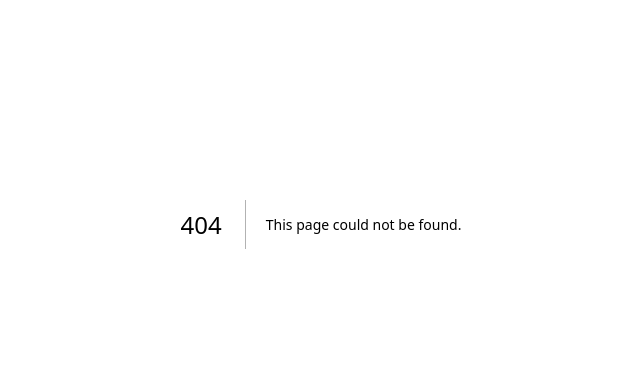
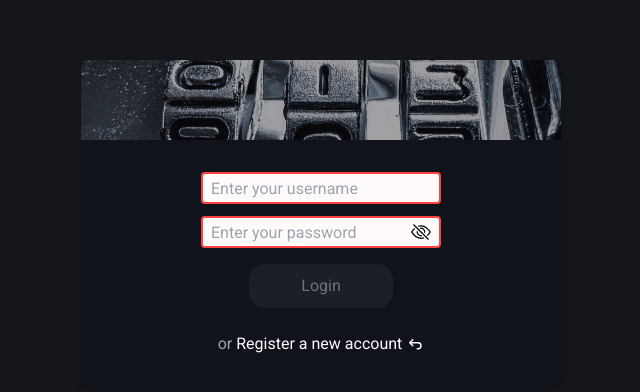
Before and after one commit to psparsa/AlphaGallery, a Next.js app in the folder source/client/: page /login in a window 1280 px wide. Before the commit this address had no page. Shown: the part 176-568 px from the top of the page, without its empty margins (319-959 px from the left). Built offline with nearby package versions, Linux system fonts and the light colour scheme.

Commit message:
feat: login page implemented
NOTE: register form doesn't work yet

```diff
--- a/source/client/package.json
+++ b/source/client/package.json
@@ -19,12 +19,17 @@
     "webpack": "^5"
   },
   "dependencies": {
+    "@hookform/resolvers": "2.9.11",
     "@tanstack/react-query": "4.24.6",
     "axios": "1.3.3",
     "js-cookie": "3.0.1",
     "next": "13.1.6",
     "react": "18.2.0",
     "react-dom": "18.2.0",
+    "react-hook-form": "7.43.5",
+    "react-icons": "4.8.0",
+    "react-toastify": "9.1.1",
+    "use-debounce": "9.0.3",
     "zod": "3.20.6"
   },
   "devDependencies": {
--- /dev/null
+++ b/source/client/src/components/common/input/input.tsx
@@ -0,0 +1,57 @@
+import React, { ChangeEventHandler, FocusEventHandler, LegacyRef } from 'react';
+import { BsEyeSlash, BsEye } from 'react-icons/bs';
+import { twMerge } from 'tailwind-merge';
+
+interface InputProperties {
+  containerClassName?: string;
+  inputRef?: LegacyRef<HTMLInputElement>;
+  onBlur?: FocusEventHandler<HTMLInputElement>;
+  onChange?: ChangeEventHandler<HTMLInputElement>;
+  placeHolder?: string;
+  secret?: boolean;
+  value?: string;
+}
+
+export const Input = ({
+  placeHolder,
+  secret,
+  containerClassName,
+  onBlur,
+  onChange,
+  value,
+  inputRef,
+}: InputProperties) => {
+  const [isVisible, setVisibility] = React.useState(false);
+
+  const getInputType = (): React.HTMLInputTypeAttribute => {
+    if (secret && !isVisible) return 'password';
+    return 'text';
+  };
+
+  return (
+    <div
+      className={twMerge(
+        containerClassName,
+        'flex h-8 w-60 justify-between overflow-hidden rounded border-2 border-solid border-coralRed bg-snow'
+      )}
+    >
+      <input
+        type={getInputType()}
+        placeholder={placeHolder}
+        className="h-full flex-1 bg-snow pl-2 outline-none"
+        onBlur={onBlur}
+        onChange={onChange}
+        value={value}
+        ref={inputRef}
+      />
+      {secret && (
+        <div
+          className="flex h-full cursor-pointer items-center justify-center px-2"
+          onClick={() => setVisibility((p) => !p)}
+        >
+          {isVisible ? <BsEye size={20} /> : <BsEyeSlash size={20} />}
+        </div>
+      )}
+    </div>
+  );
+};
--- /dev/null
+++ b/source/client/src/components/common/login-form/forms/login.tsx
@@ -0,0 +1,119 @@
+import { Controller, useForm } from 'react-hook-form';
+import { Input } from '@/components/common/input/input';
+import { Button } from '@/components/common/button';
+import { zodResolver } from '@hookform/resolvers/zod';
+import * as z from 'zod';
+import { login as loginAccount } from '@/api';
+import { useAuth } from '@/utils/use-auth';
+import { isAxiosError } from 'axios';
+import { toast } from 'react-toastify';
+import { useDebouncedCallback } from 'use-debounce';
+
+const schema = z.object({
+  username: z
+    .string()
+    .min(1, { message: 'Username is required' })
+    .max(40, { message: 'Username is too long!' }),
+  password: z
+    .string()
+    .min(1, { message: 'Password is required' })
+    .max(60, { message: 'Password is too long!' }),
+});
+
+interface FormValues {
+  password: string;
+  username: string;
+}
+
+export const Login = () => {
+  const { loginUser } = useAuth({});
+  const {
+    control,
+    handleSubmit,
+    formState: { errors, isValid, isSubmitting },
+  } = useForm<FormValues>({
+    defaultValues: {
+      username: '',
+      password: '',
+    },
+    mode: 'onChange',
+    resolver: zodResolver(schema),
+  });
+
+  const onSubmit = useDebouncedCallback(async (formValues: FormValues) => {
+    try {
+      const { jwt } = await loginAccount({
+        identifier: formValues.username,
+        password: formValues.password,
+      });
+
+      loginUser({ jwt });
+    } catch (error) {
+      if (isAxiosError(error)) {
+        if (error.response) {
+          // eslint-disable-next-line @typescript-eslint/no-unsafe-member-access
+          const errorMessage = error.response.data.error.message as string;
+          toast.error(errorMessage);
+        } else toast.error("server didn't respond");
+      } else {
+        toast.error('connection error');
+      }
+    }
+  }, 500);
+
+  return (
+    <form
+      className="flex flex-col items-center"
+      // handleSubmit can also take an async callback!
+      // eslint-disable-next-line @typescript-eslint/no-misused-promises
+      onSubmit={handleSubmit(onSubmit)}
+    >
+      {!!errors.username?.message && (
+        <div className="mb-2 w-full text-center text-begonia">
+          {errors.username.message}
+        </div>
+      )}
+      <Controller
+        name="username"
+        control={control}
+        render={({ field: { onChange, onBlur, value, name, ref } }) => (
+          <Input
+            placeHolder="Enter your username"
+            inputRef={ref}
+            {...{ onChange, onBlur, value, name }}
+          />
+        )}
+      />
+
+      {!!errors.password?.message && (
+        <div className="mt-2 w-full text-center text-begonia">
+          {errors.password.message}
+        </div>
+      )}
+      <Controller
+        name="password"
+        control={control}
+        render={({ field: { onChange, onBlur, value, name, ref } }) => (
+          <Input
+            placeHolder="Enter your password"
+            secret={true}
+            containerClassName="mt-3"
+            inputRef={ref}
+            {...{ onChange, onBlur, value, name }}
+          />
+        )}
+      />
+
+      <div className="mt-4 w-36">
+        <Button
+          variant="dark"
+          fluid={true}
+          type="submit"
+          disable={!isValid || isSubmitting}
+        >
+          {isSubmitting ? 'Submitting...' : 'Login'}
+        </Button>
+      </div>
+    </form>
+  );
+};
--- /dev/null
+++ b/source/client/src/components/common/login-form/login-form.tsx
@@ -0,0 +1,73 @@
+import Image from 'next/image';
+import Link from 'next/link';
+import LockImage from '@/assets/lock.jpg';
+import { Input } from '@/components/common/input/input';
+import { Button } from '@/components/common/button';
+import { TbArrowBackUp } from 'react-icons/tb';
+import { useRouter } from 'next/router';
+import { twMerge } from 'tailwind-merge';
+import { Login } from './forms/login';
+
+const Register = () => {
+  return (
+    <form className="flex flex-col items-center">
+      <Input placeHolder="Enter your Email" />
+      <Input placeHolder="Enter your username" containerClassName="mt-3" />
+      <Input
+        placeHolder="Enter your password"
+        secret={true}
+        containerClassName="mt-3"
+      />
+
+      <div className="mt-4 w-36">
+        <Button variant="dark" fluid={true}>
+          Register
+        </Button>
+      </div>
+    </form>
+  );
+};
+
+interface LoginFormProperties {
+  containerClassName?: string;
+}
+
+export const LoginForm = ({ containerClassName }: LoginFormProperties) => {
+  const router = useRouter();
+  const isRegisterMode = !!router.query.register;
+
+  return (
+    <div
+      className={twMerge(
+        containerClassName,
+        'w-5/6 flex-col rounded-lg bg-chineseBlackVoid shadow-md sm:w-100'
+      )}
+    >
+      <div className="flex h-20 w-full items-center justify-center overflow-hidden rounded-t-lg">
+        <Image src={LockImage} alt="lock" />
+        <div className="absolute h-20  w-5/6 rounded-t-lg bg-chineseBlack opacity-40 sm:w-100"></div>
+      </div>
+
+      <div className="flex w-full flex-col items-center justify-center py-8">
+        {isRegisterMode ? <Register /> : <Login />}
+
+        <Link
+          href={isRegisterMode ? '/login' : '/login?register=true'}
+          shallow={true}
+        >
+          <div className="mt-6 flex cursor-pointer">
+            <p className="text-gray-400">or</p>
+            <p className="ml-1 text-snow">
+              {isRegisterMode
+                ? 'Login to your existing account'
+                : 'Register a new account'}
+            </p>
+            <div className="ml-1 mt-1">
+              <TbArrowBackUp color="snow" size={18} />
+            </div>
+          </div>
+        </Link>
+      </div>
+    </div>
+  );
+};
--- a/source/client/src/pages/index.tsx
+++ b/source/client/src/pages/index.tsx
@@ -14,6 +14,7 @@ import { GetServerSideProps } from 'next';
 import { Pagination } from '@/components/common/pagination';
 import { useAuth } from '@/utils/use-auth';
 import { Button } from '@/components/common/button';
+import Link from 'next/link';
 
 const roboto = Roboto({ weight: ['300', '400'], subsets: ['latin'] });
 
@@ -119,7 +120,9 @@ export default function HomePage({
                 </Button>
               </>
             ) : (
-              <Button variant="dark">Login</Button>
+              <Link href="/login">
+                <Button variant="dark">Login</Button>
+              </Link>
             )}
           </header>
           <div
--- /dev/null
+++ b/source/client/src/pages/login.tsx
@@ -0,0 +1,53 @@
+import 'react-toastify/dist/ReactToastify.css';
+import { getUserInfo } from '@/api';
+import type { GetServerSideProps } from 'next';
+import { LoginForm } from '@/components/common/login-form/login-form';
+import { Roboto } from '@next/font/google';
+import Head from 'next/head';
+import React from 'react';
+import { ToastContainer } from 'react-toastify';
+
+const roboto = Roboto({ weight: ['300', '400'], subsets: ['latin'] });
+
+export const getServerSideProps: GetServerSideProps = async (context) => {
+  const token = context.req.cookies.token;
+
+  if (!token)
+    return {
+      props: {},
+    };
+
+  const { id: userId } = await getUserInfo({ jwt: token }).catch();
+
+  if (userId)
+    return {
+      redirect: {
+        destination: '/',
+        permanent: false,
+      },
+    };
+
+  return {
+    props: {},
+  };
+};
+
+const LoginPage = () => {
+  return (
+    <>
+      <Head>
+        <title>AlphaGallery - Login</title>
+      </Head>
+
+      <main
+        style={roboto.style}
+        className="flex min-h-screen w-screen items-center justify-center bg-chineseBlack"
+      >
+        <LoginForm containerClassName="my-4" />
+      </main>
+      <ToastContainer />
+    </>
+  );
+};
+
+export default LoginPage;
```
Also changed, not shown: source/client/src/assets/lock.jpg (added), 1 other file (tests, documents, lock files or other folders).
